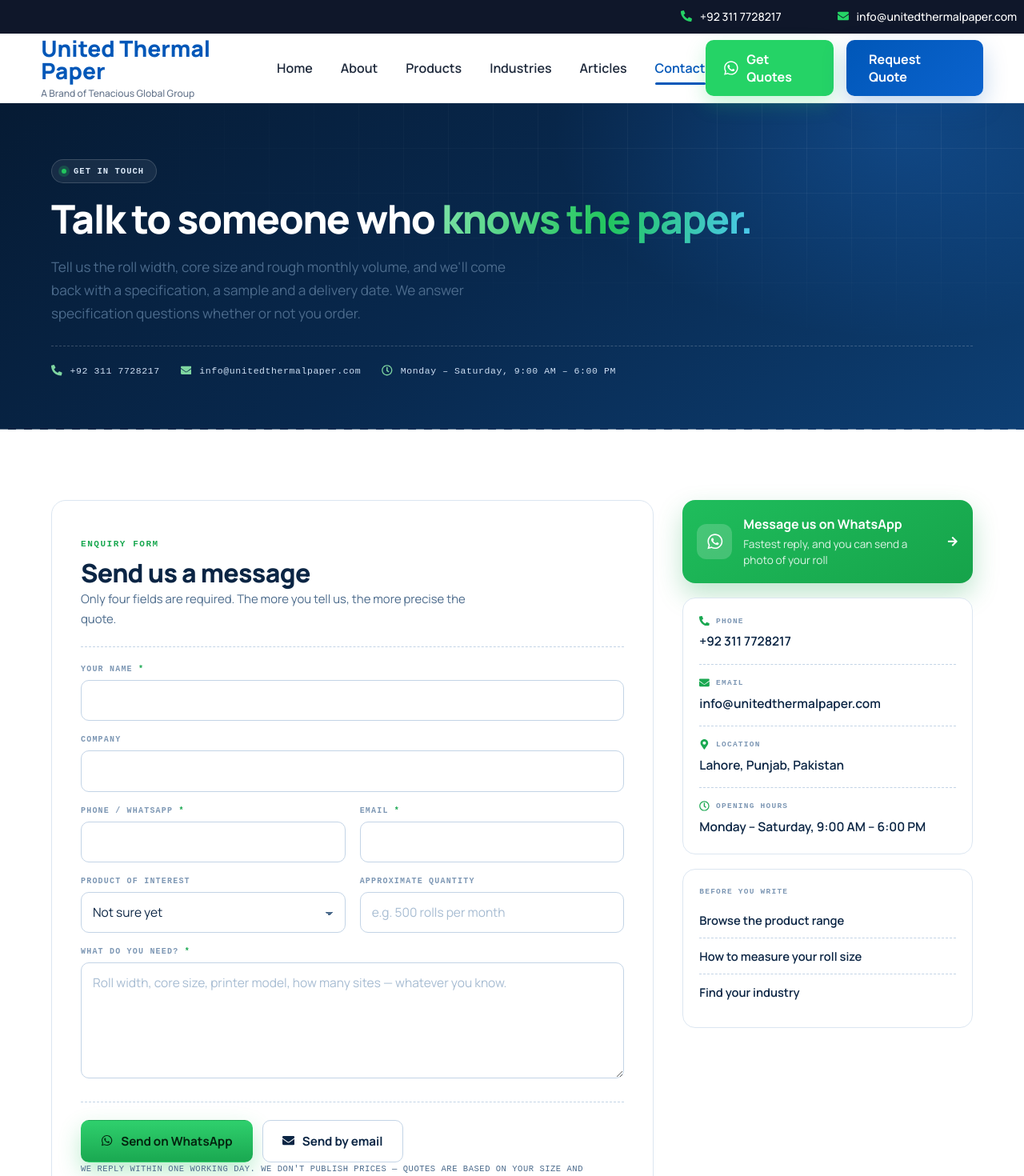
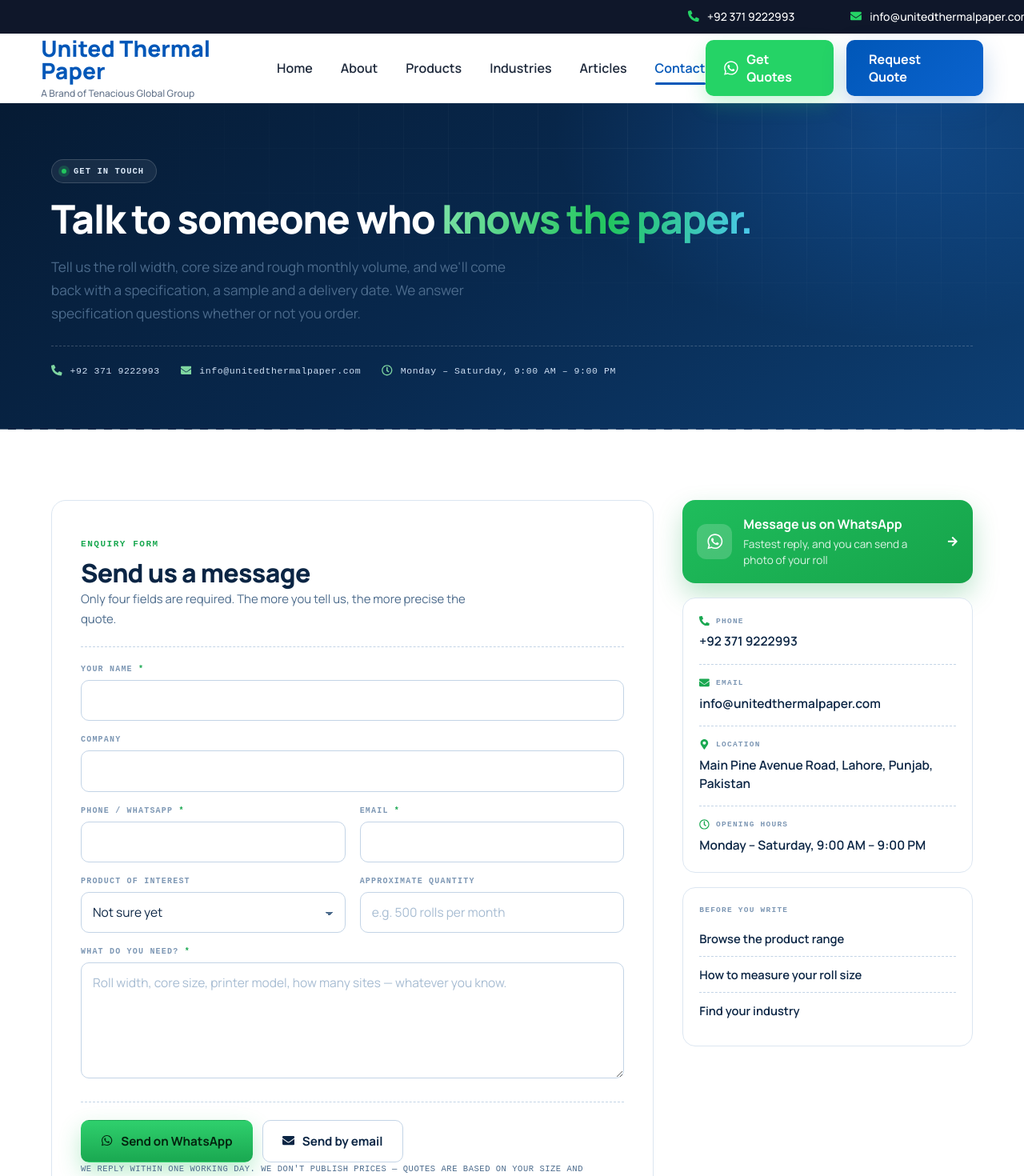
Before and after one commit to bilaltarar008/united-thermal-paper, a React (Vite) app: page /contact in a window 1280 px wide. Shown: the top 1470 px of the page at 80% size. Built offline with nearby package versions, Linux system fonts and the light colour scheme.

Commit message:
add new number and location

```diff
--- a/src/components/home/Hero/Hero.jsx
+++ b/src/components/home/Hero/Hero.jsx
@@ -33,7 +33,7 @@
 
           <span className="hero-tag">
             <i />
-            Premium Thermal Paper Manufacturer
+            Premium Thermal Paper Roll Manufacturer & Importer
           </span>
 
           <h1>
--- a/src/components/layout/Footer/Footer.jsx
+++ b/src/components/layout/Footer/Footer.jsx
@@ -26,12 +26,12 @@
 ========================================================= */
 
 const SITE = {
-  phoneDisplay: "+92 311 7728217",
-  phoneDial: "+92 311 7728217",
-  whatsapp: "+92 311 7728217",
+  phoneDisplay: "+92 371 9222993",
+  phoneDial: "+92 371 9222993",
+  whatsapp: "+92 371 9222993",
   email: "info@unitedthermalpaper.com",
-  address: "Lahore, Punjab, Pakistan",
-  hours: "Mon – Sat, 9:00 AM – 6:00 PM",
+  address: "Main Pine Avenue Road, Lahore, Punjab, Pakistan",
+  hours: "Mon – Sat, 9:00 AM – 9:00 PM",
   facebook: "#",
   linkedin: "#",
   instagram: "#",
--- a/src/components/layout/Navbar/Navbar.jsx
+++ b/src/components/layout/Navbar/Navbar.jsx
@@ -71,7 +71,8 @@
 
             <span>
               <FaPhoneAlt />
-              +92 311 7728217
+               +92 371 9222993
+
             </span>
 
             <span>
@@ -81,14 +82,15 @@
 
             <span>
               <FaClock />
-              Mon - Sat | 9:00 AM - 6:00 PM
+              Mon - Sat | 9:00 AM - 9:00 PM
             </span>
 
             {/* Duplicate for infinite scrolling */}
 
             <span>
               <FaPhoneAlt />
-              +92 311 7728217
+               +92 371 9222993
+
             </span>
 
             <span>
--- a/src/pages/Contact/Contact.jsx
+++ b/src/pages/Contact/Contact.jsx
@@ -28,12 +28,12 @@
 ========================================================= */
 
 const CONTACT = {
-  phoneDisplay: "+92 311 7728217",
-  phoneDial: "+92 311 7728217",
-  whatsapp: "+92 311 7728217",
+  phoneDisplay: "+92 371 9222993",
+  phoneDial: "+92 371 9222993",
+  whatsapp: "+92 371 9222993",
   email: "info@unitedthermalpaper.com",
-  address: "Lahore, Punjab, Pakistan",
-  hours: "Monday – Saturday, 9:00 AM – 6:00 PM",
+  address: "Main Pine Avenue Road, Lahore, Punjab, Pakistan",
+  hours: "Monday – Saturday, 9:00 AM – 9:00 PM",
 };
 
 /* kept local so this page has no external dependency —
```
